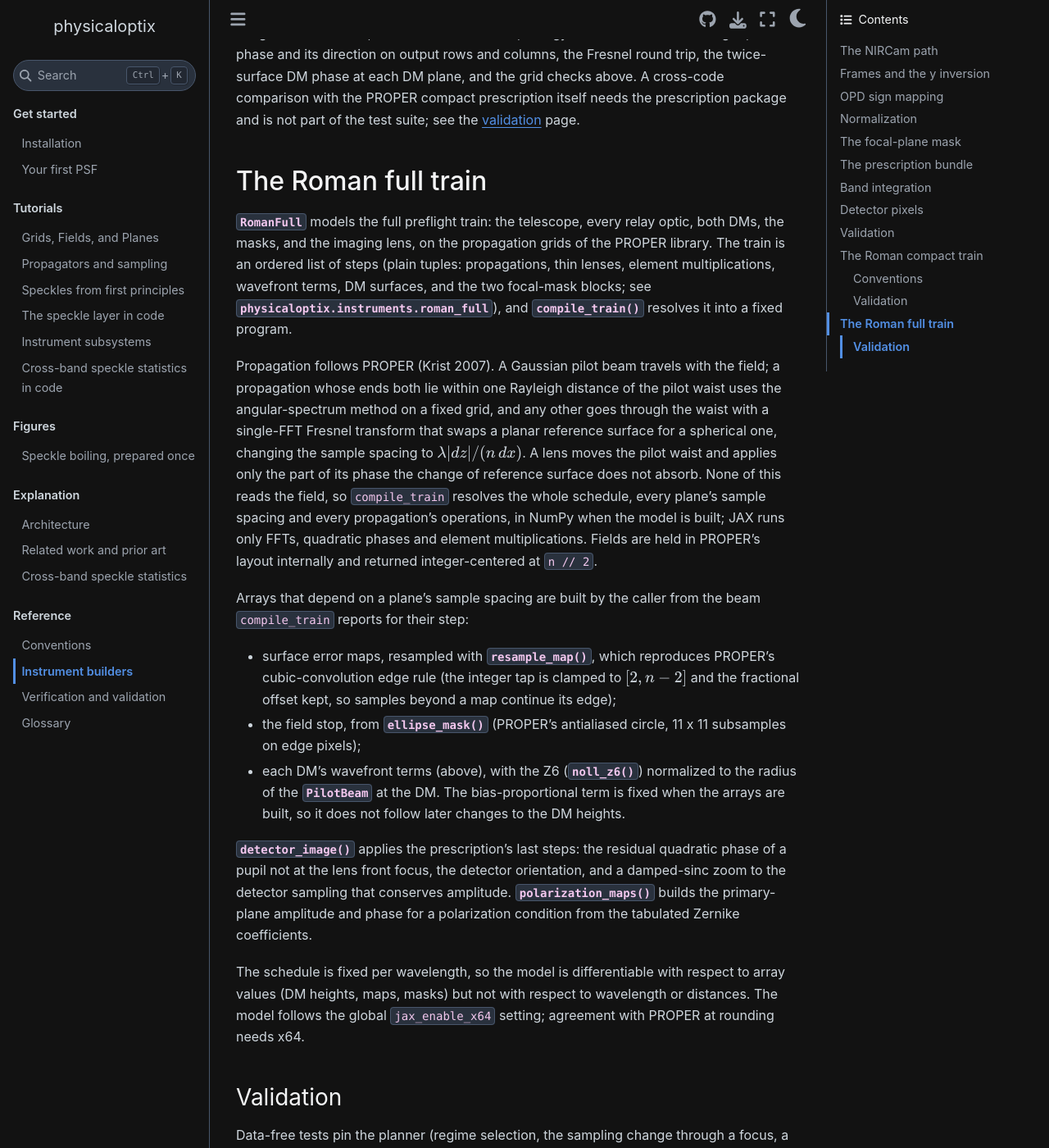
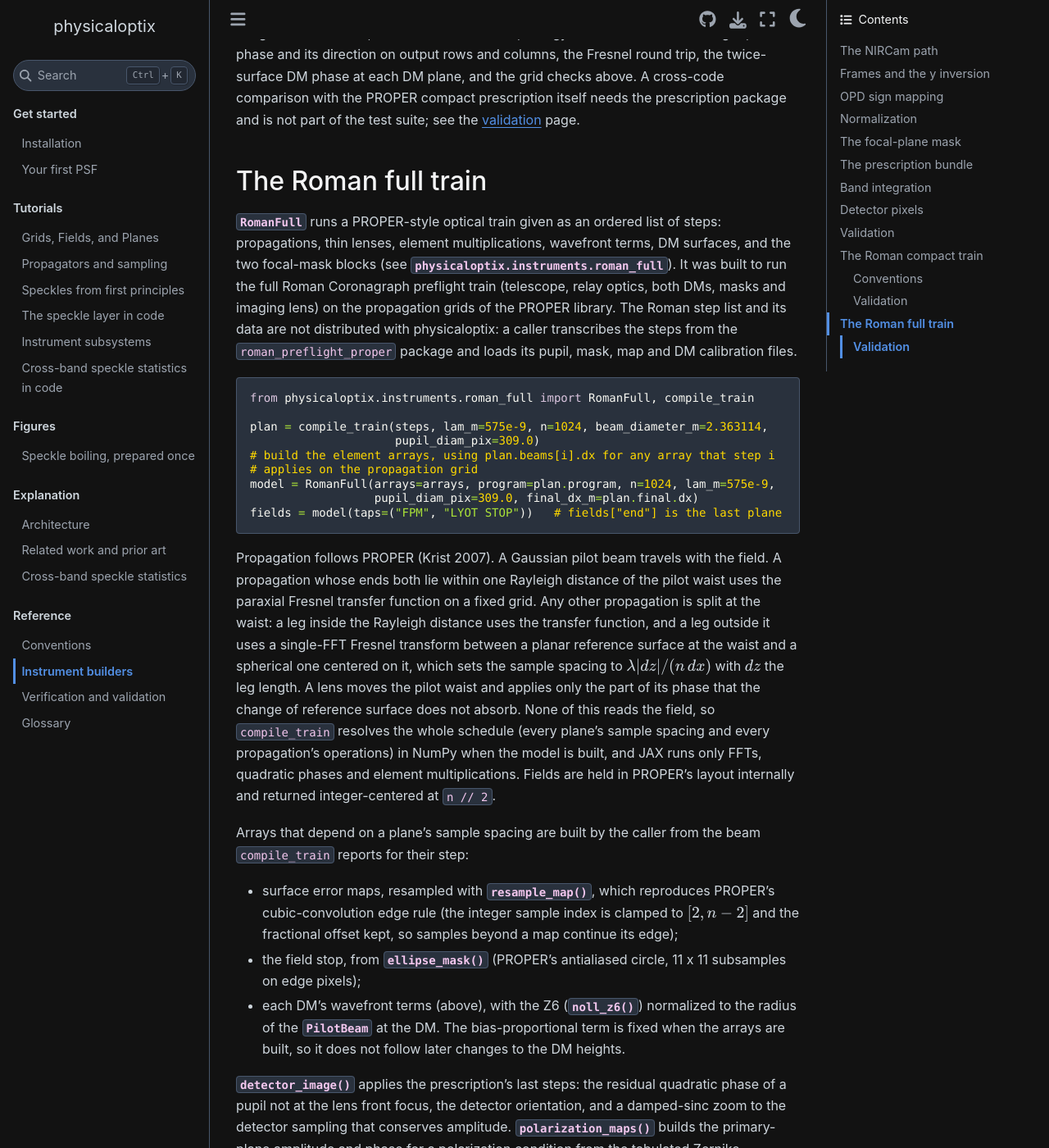
Before and after one commit to CoreySpohn/physicaloptix, a Sphinx documentation site: the page built from docs/instruments.md, in a window 1280 px wide and 1400 px high, scrolled down 7497 px. Shown: the whole window at 82% size. Built offline with Sphinx 7.4.7 and the Sphinx Book theme 1.1.4, drawn with Linux system fonts in a browser that asks for light colours; pages that are not in the unit, such as notebooks, are missing from menus; some of the changed text lies outside the part shown.

Commit message:
docs(roman): describe RomanFull as a step-list engine, scope the full-train agreement, and test a DM-height Jacobian

````diff
--- a/docs/instruments.md
+++ b/docs/instruments.md
@@ -309,40 +309,56 @@ the test suite; see the [validation](validation.md) page.
 
 ## The Roman full train
 
-{class}`~physicaloptix.instruments.RomanFull` models the full preflight train:
-the telescope, every relay optic, both DMs, the masks, and the imaging lens, on
-the propagation grids of the PROPER library. The train is an ordered list of
-steps (plain tuples: propagations, thin lenses, element multiplications,
-wavefront terms, DM surfaces, and the two focal-mask blocks; see
-{mod}`physicaloptix.instruments.roman_full`), and
-{func}`~physicaloptix.instruments.compile_train` resolves it into a fixed program.
+{class}`~physicaloptix.instruments.RomanFull` runs a PROPER-style optical train
+given as an ordered list of steps: propagations, thin lenses, element
+multiplications, wavefront terms, DM surfaces, and the two focal-mask blocks (see
+{mod}`physicaloptix.instruments.roman_full`). It was built to run the full Roman
+Coronagraph preflight train (telescope, relay optics, both DMs, masks and
+imaging lens) on the propagation grids of the PROPER library. The Roman step list
+and its data are not distributed with physicaloptix: a caller transcribes the
+steps from the `roman_preflight_proper` package and loads its pupil, mask, map
+and DM calibration files.
+
+```python
+from physicaloptix.instruments.roman_full import RomanFull, compile_train
+
+plan = compile_train(steps, lam_m=575e-9, n=1024, beam_diameter_m=2.363114,
+                     pupil_diam_pix=309.0)
+# build the element arrays, using plan.beams[i].dx for any array that step i
+# applies on the propagation grid
+model = RomanFull(arrays=arrays, program=plan.program, n=1024, lam_m=575e-9,
+                  pupil_diam_pix=309.0, final_dx_m=plan.final.dx)
+fields = model(taps=("FPM", "LYOT STOP"))   # fields["end"] is the last plane
+```
 
 Propagation follows PROPER (Krist 2007). A Gaussian pilot beam travels with the
-field; a propagation whose ends both lie within one Rayleigh distance of the
-pilot waist uses the angular-spectrum method on a fixed grid, and any other goes
-through the waist with a single-FFT Fresnel transform that swaps a planar
-reference surface for a spherical one, changing the sample spacing to
-$\lambda |dz| / (n\, dx)$. A lens moves the pilot waist and applies only the part
-of its phase the change of reference surface does not absorb. None of this reads
-the field, so `compile_train` resolves the whole schedule, every plane's sample
-spacing and every propagation's operations, in NumPy when the model is built;
-JAX runs only FFTs, quadratic phases and element multiplications. Fields are held
-in PROPER's layout internally and returned integer-centered at `n // 2`.
+field. A propagation whose ends both lie within one Rayleigh distance of the
+pilot waist uses the paraxial Fresnel transfer function on a fixed grid. Any
+other propagation is split at the waist: a leg inside the Rayleigh distance uses
+the transfer function, and a leg outside it uses a single-FFT Fresnel transform
+between a planar reference surface at the waist and a spherical one centered on
+it, which sets the sample spacing to $\lambda |dz| / (n\, dx)$ with $dz$ the
+leg length. A lens moves the pilot waist and applies only the part of its phase
+that the change of reference surface does not absorb. None of this reads the
+field, so `compile_train` resolves the whole schedule (every plane's sample
+spacing and every propagation's operations) in NumPy when the model is built,
+and JAX runs only FFTs, quadratic phases and element multiplications. Fields are
+held in PROPER's layout internally and returned integer-centered at `n // 2`.
 
 Arrays that depend on a plane's sample spacing are built by the caller from the
 beam `compile_train` reports for their step:
 
 - surface error maps, resampled with
   {func}`~physicaloptix.instruments.roman_full.resample_map`, which reproduces
-  PROPER's cubic-convolution edge rule (the integer tap is clamped to
+  PROPER's cubic-convolution edge rule (the integer sample index is clamped to
   $[2, n-2]$ and the fractional offset kept, so samples beyond a map continue its
   edge);
 - the field stop, from
   {func}`~physicaloptix.instruments.roman_full.ellipse_mask` (PROPER's
   antialiased circle, 11 x 11 subsamples on edge pixels);
 - each DM's wavefront terms (above), with the Z6
-  ({func}`~physicaloptix.instruments.roman_full.noll_z6`) normalized to the radius of
-  the {class}`~physicaloptix.instruments.roman_full.PilotBeam` at the DM. The
+  ({func}`~physicaloptix.instruments.roman_full.noll_z6`) normalized to the radius
+  of the {class}`~physicaloptix.instruments.roman_full.PilotBeam` at the DM. The
   bias-proportional term is fixed when the arrays are built, so it does not follow
   later changes to the DM heights.
 
@@ -352,22 +368,24 @@ lens front focus, the detector orientation, and a damped-sinc zoom to the
 detector sampling that conserves amplitude.
 {func}`~physicaloptix.instruments.roman_full.polarization_maps` builds the
 primary-plane amplitude and phase for a polarization condition from the
-tabulated Zernike coefficients.
+tabulated Zernike coefficients, as scalar maps (one run per condition).
 
 The schedule is fixed per wavelength, so the model is differentiable with
-respect to array values (DM heights, maps, masks) but not with respect to
-wavelength or distances. The model follows the global `jax_enable_x64` setting;
-agreement with PROPER at rounding needs x64.
+respect to array values (DM heights, maps, mask transmissions) but not with
+respect to wavelength, distances, or the region a focal mask treats as
+patterned. The model follows the global `jax_enable_x64` setting. Agreement with
+PROPER at rounding needs x64.
 
 ### Validation
 
 Data-free tests pin the planner (regime selection, the sampling change through a
 focus, a relay's return to a planar reference, the `to_plane` override, the
-rejection of odd grids), the array operations (the angular-spectrum hop equals
+rejection of odd grids), the array operations (the transfer-function hop equals
 the same-grid {class}`~physicaloptix.transforms.Fresnel` hop, energy
 conservation, a planned focus reproduces the Gaussian-beam amplitude from the
-complex beam parameter, differentiability), and the helpers (the edge rule
+complex beam parameter, stacked fields match single ones), a DM-height
+Jacobian against central finite differences, and the helpers (the edge rule
 against values measured from PROPER's interpolation, the zoom, the mask, the Z6
-normalization). The surface-by-surface comparison with the full prescription
-needs the prescription package and is not part of the test suite; see the
+normalization). The plane-by-plane comparison with the full prescription needs
+the prescription package and is not part of the test suite. See the
 [validation](validation.md) page.
````
Also changed, not shown: docs/validation.md (+15 -10 lines), 2 other files.
